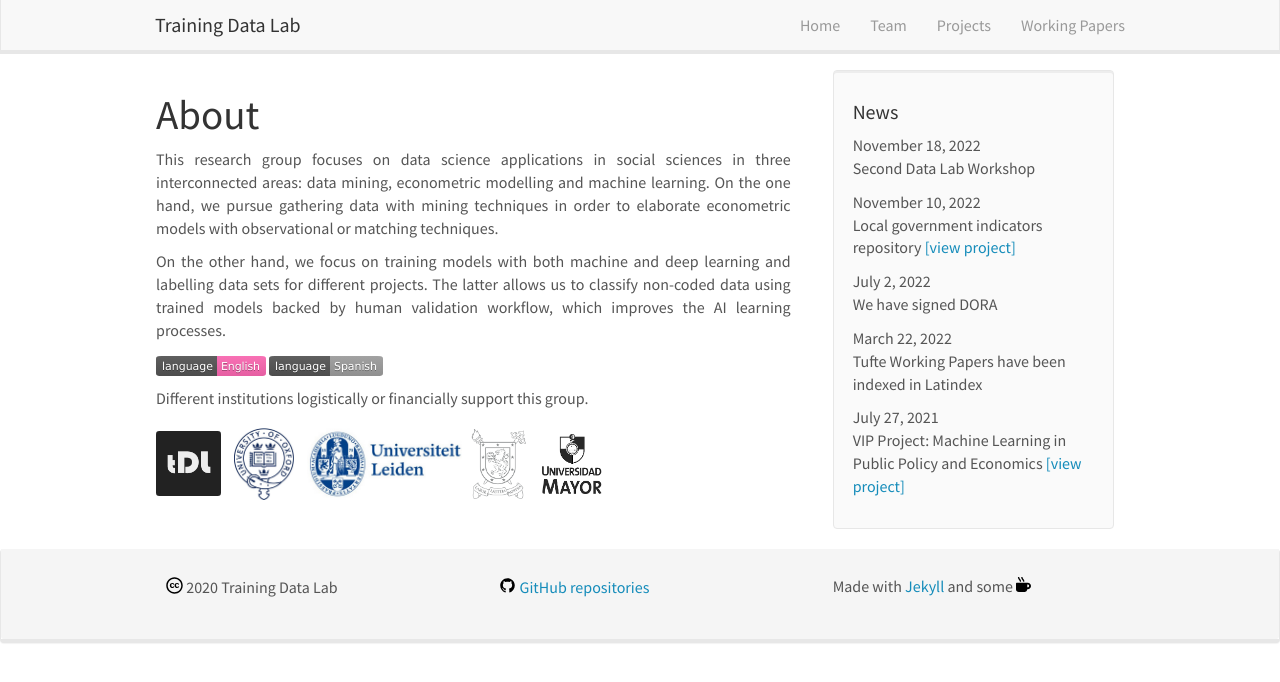
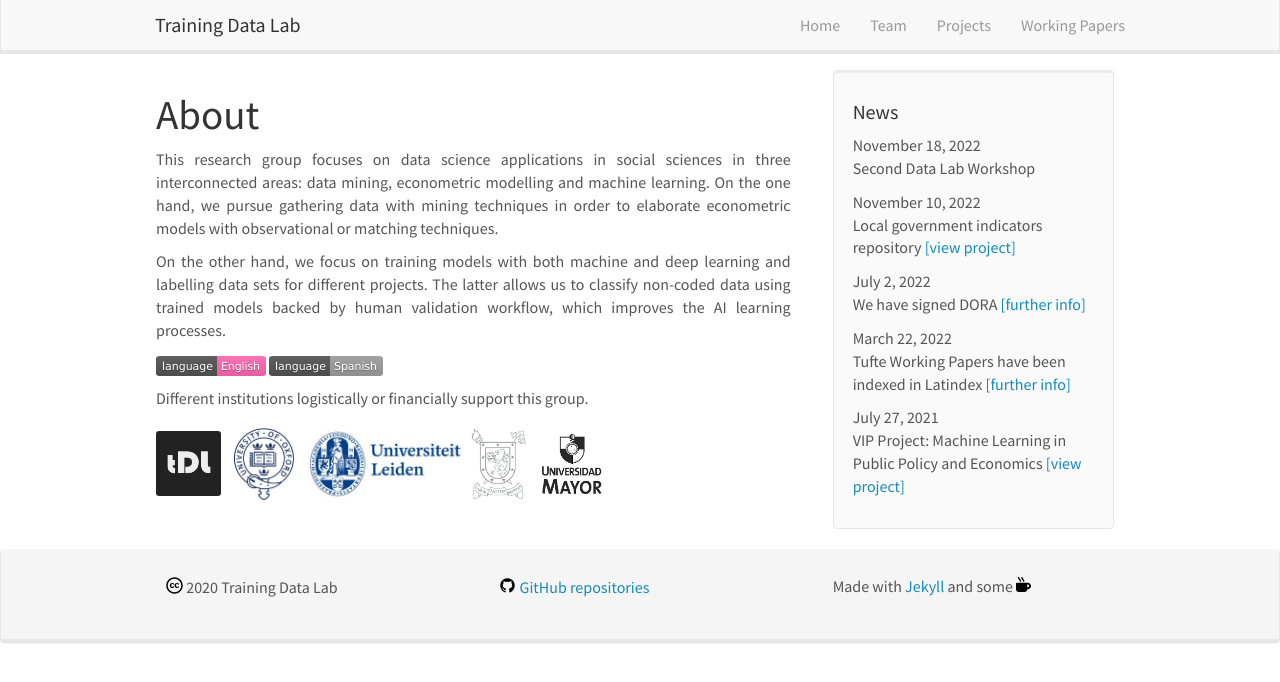
Before and after one commit to training-datalab/old-training-datalab.com, a Jekyll site: the page built from _pages/home.md, in a window 1280 px wide. Shown: the top 682 px of the page. Built offline with Jekyll 4.4.1, drawn with Linux system fonts in a browser that asks for light colours; nearby versions of some CDN libraries.

Commit message:
Update news.yml

```diff
--- a/_data/news.yml
+++ b/_data/news.yml
@@ -8,11 +8,11 @@
 
 - date: July 2, 2022
   headline: "We have signed DORA"
-  newslink:
+  newslink: <a href="https://sfdora.org/signers/" target="_blank">[further info]</a>
 
 - date: March 22, 2022
   headline: "Tufte Working Papers have been indexed in Latindex"
-  newslink:
+  newslink: <a href="/tufte-working-papers-spanish/">[further info]</a>
 
 - date: July 27, 2021
   headline: "VIP Project: Machine Learning in Public Policy and Economics"
```
